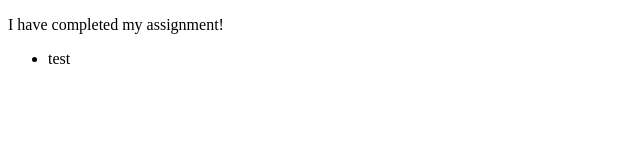
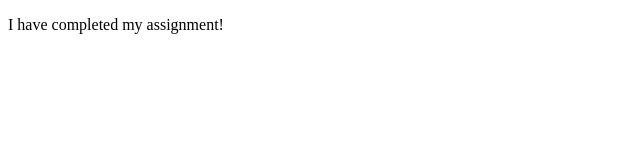
Before and after one commit to Mrdbachl/irt-010-clone, a plain HTML site: page index.html in a window 1280 px wide. Shown: the full height of the page, 0-640 px from the left. Drawn offline with Linux system fonts and the light colour scheme.

Commit message:
deleted test list from index.html code

```diff
--- a/index.html
+++ b/index.html
@@ -6,8 +6,5 @@
 </head>
 <body>
   <p>I have completed my assignment!</p>
-  <ul>
-	<li>test</li>
-	</ul>
 </body>
 </html>
```
